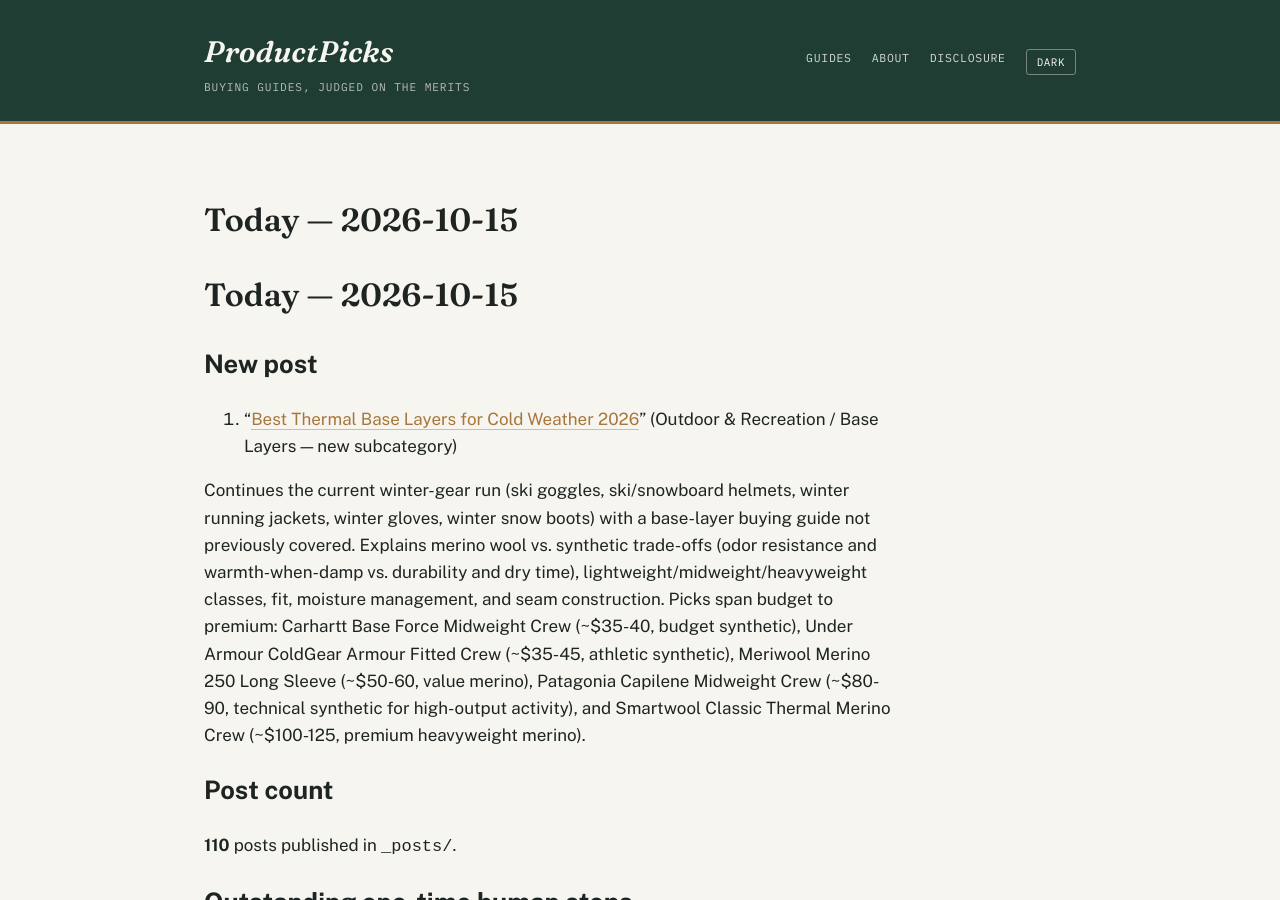
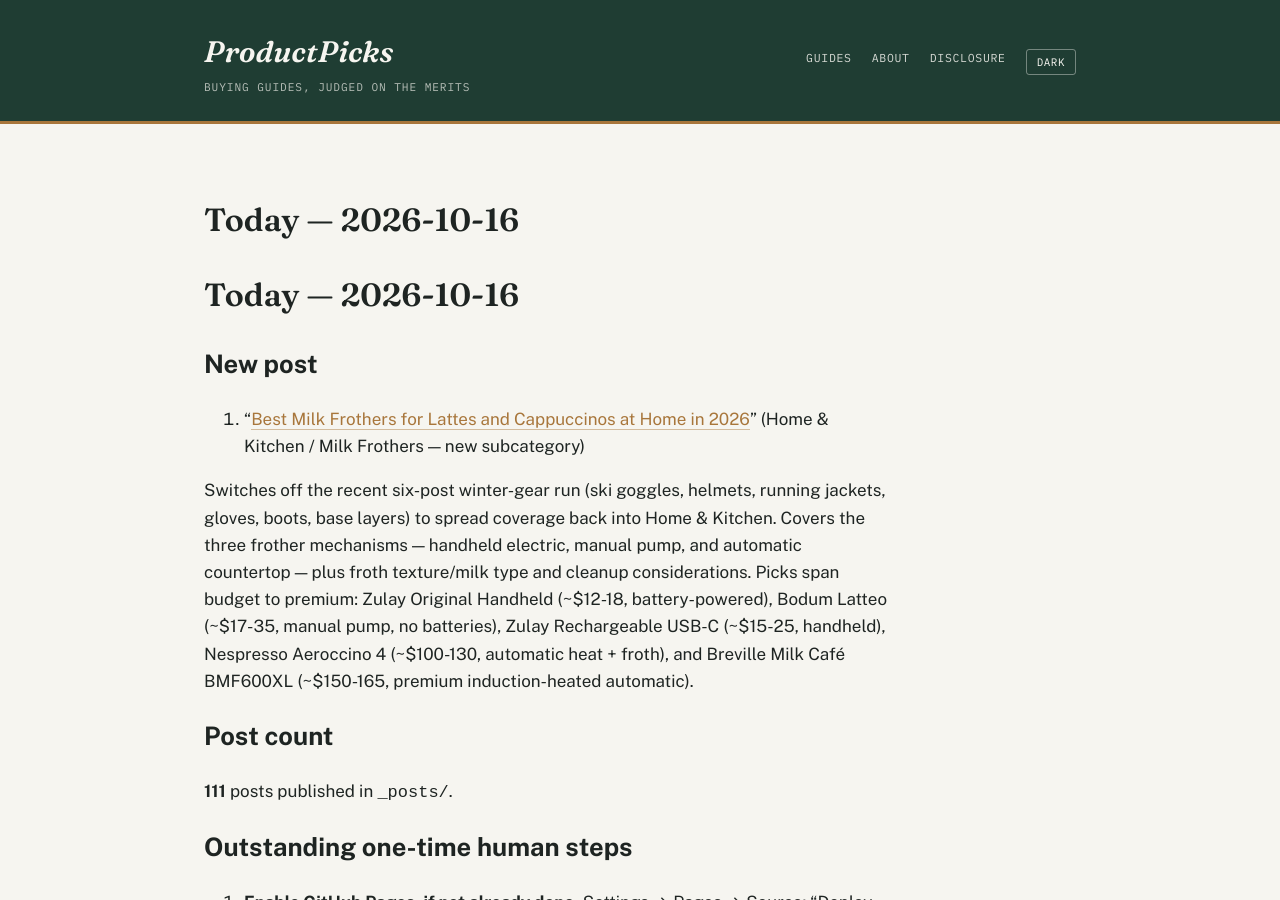
Before and after one commit to ajith198/ProductPicks, a Jekyll site: the page built from today.md, in a window 1280 px wide and 900 px high. Built offline with Jekyll 4.4.1, drawn with Linux system fonts in a browser that asks for light colours; our own code applies the rules of GitHub Pages for plain Markdown files.

Commit message:
daily: 2026-10-16 new post + log update
New post: best milk frothers for lattes/cappuccinos at home (Home & Kitchen
/ Milk Frothers, new subcategory) — switches off the recent winter-gear run
to spread coverage back into Home & Kitchen.

Co-Authored-By: Claude Sonnet 5 <noreply@anthropic.com>
Claude-Session: https://claude.ai/code/session_01BccNEpUXUS5j66zEvro4XR

```diff
--- a/today.md
+++ b/today.md
@@ -1,14 +1,14 @@
-# Today — 2026-10-15
+# Today — 2026-10-16
 
 ## New post
 
-1. "[Best Thermal Base Layers for Cold Weather 2026](/outdoor-recreation/buying-guides/best-thermal-base-layers-for-cold-weather/)" (Outdoor & Recreation / Base Layers — new subcategory)
+1. "[Best Milk Frothers for Lattes and Cappuccinos at Home in 2026](/home-kitchen/buying-guides/best-milk-frothers-for-lattes-and-cappuccinos-at-home/)" (Home & Kitchen / Milk Frothers — new subcategory)
 
-Continues the current winter-gear run (ski goggles, ski/snowboard helmets, winter running jackets, winter gloves, winter snow boots) with a base-layer buying guide not previously covered. Explains merino wool vs. synthetic trade-offs (odor resistance and warmth-when-damp vs. durability and dry time), lightweight/midweight/heavyweight classes, fit, moisture management, and seam construction. Picks span budget to premium: Carhartt Base Force Midweight Crew (~$35-40, budget synthetic), Under Armour ColdGear Armour Fitted Crew (~$35-45, athletic synthetic), Meriwool Merino 250 Long Sleeve (~$50-60, value merino), Patagonia Capilene Midweight Crew (~$80-90, technical synthetic for high-output activity), and Smartwool Classic Thermal Merino Crew (~$100-125, premium heavyweight merino).
+Switches off the recent six-post winter-gear run (ski goggles, helmets, running jackets, gloves, boots, base layers) to spread coverage back into Home & Kitchen. Covers the three frother mechanisms — handheld electric, manual pump, and automatic countertop — plus froth texture/milk type and cleanup considerations. Picks span budget to premium: Zulay Original Handheld (~$12-18, battery-powered), Bodum Latteo (~$17-35, manual pump, no batteries), Zulay Rechargeable USB-C (~$15-25, handheld), Nespresso Aeroccino 4 (~$100-130, automatic heat + froth), and Breville Milk Café BMF600XL (~$150-165, premium induction-heated automatic).
 
 ## Post count
 
-**110** posts published in `_posts/`.
+**111** posts published in `_posts/`.
 
 ## Outstanding one-time human steps
 
```
Also changed, not shown: TODAY.md (+1 -1 lines), _posts/2026-10-16-best-milk-frothers-for-lattes-and-cappuccinos-at-home.md (added, +56 -0 lines), categories.md (+1 -1 lines), content-log.md (+1 -0 lines).
